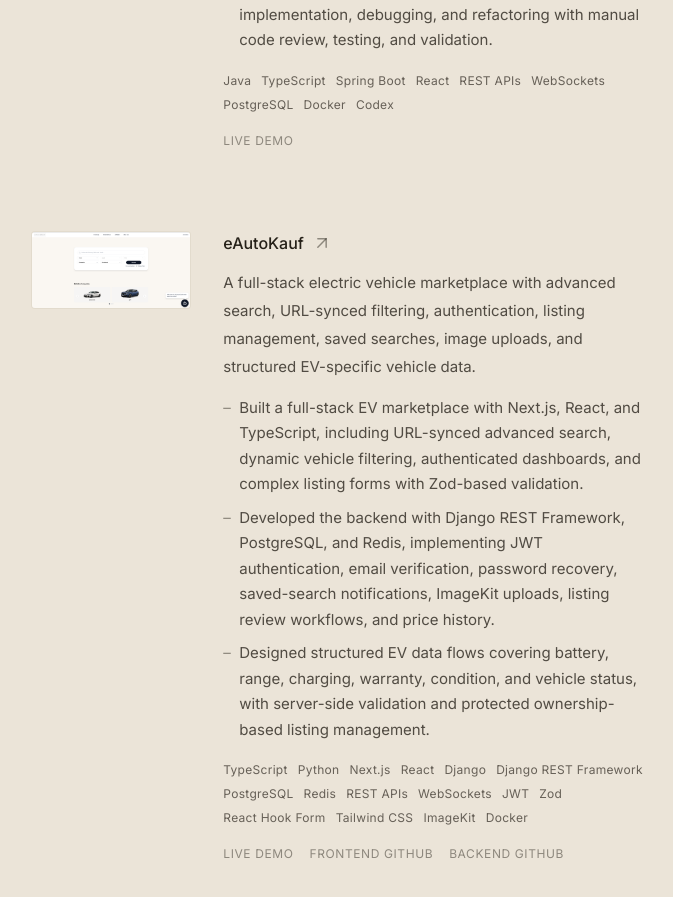
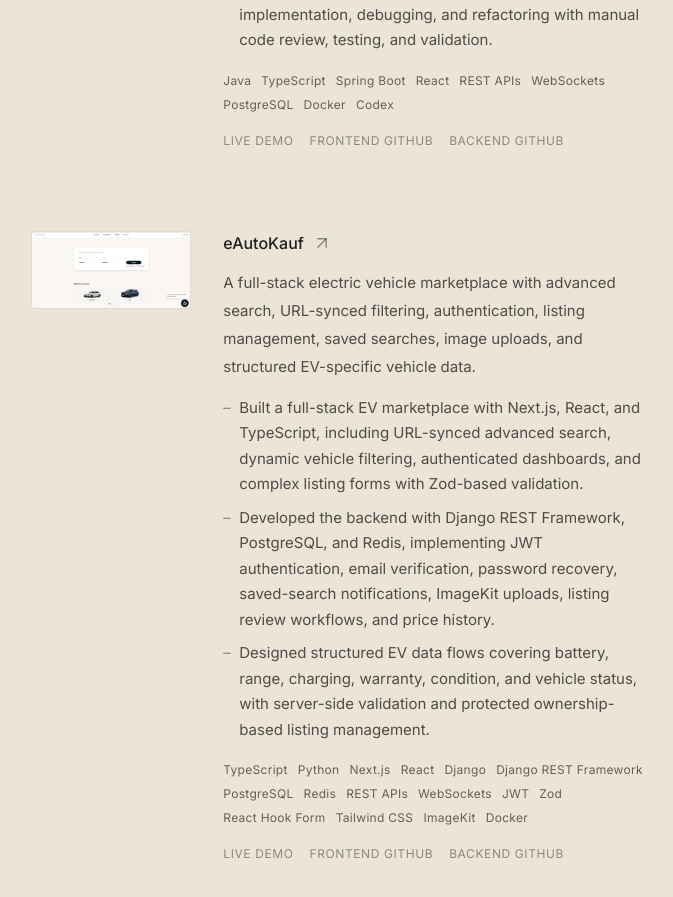
Before and after one commit to levy-237/levan-lominashvili, a React (Vite) app: page / in a window 1280 px wide. Shown: the part 2660-3557 px from the top of the page, without its empty margins (499-1172 px from the left). Built offline with nearby package versions, Linux system fonts and the light colour scheme.

Commit message:
updated links for new spring boot project

```diff
--- a/src/data/projects.ts
+++ b/src/data/projects.ts
@@ -51,6 +51,16 @@ export const projects: ProjectItem[] = [
         label: "Live Demo",
         "label-de": "Live-Demo",
         href: "https://flight-tracker-client.vercel.app/",
+      },
+      {
+        label: "Frontend GitHub",
+        "label-de": "Frontend GitHub",
+        href: "https://github.com/levy-237/flightTracker_client",
+      },
+      {
+        label: "Backend GitHub",
+        "label-de": "Backend GitHub",
+        href: "https://github.com/levy-237/flightTracket_api",
       },
     ],
   },
```
